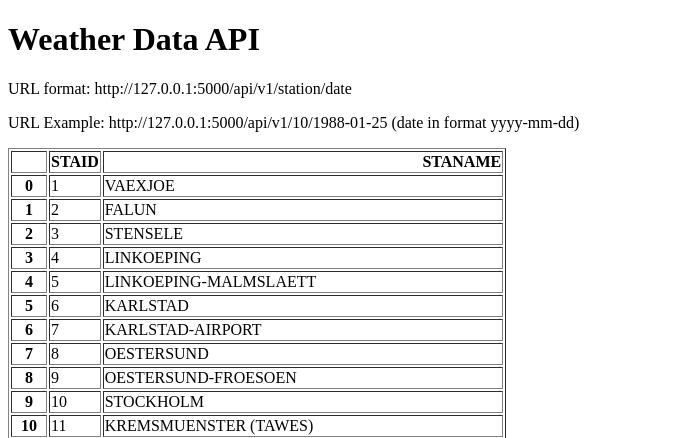
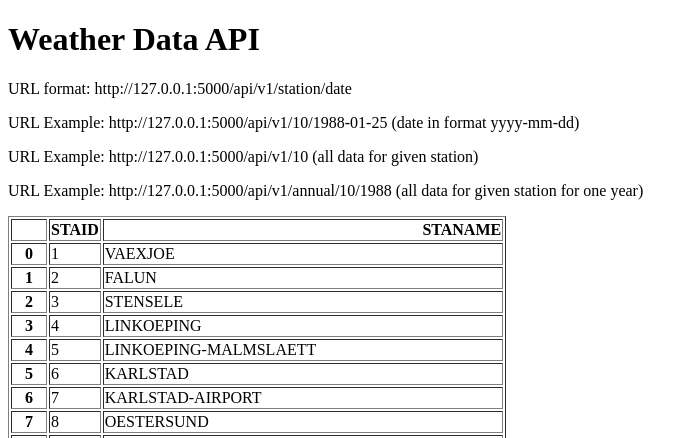
Before and after one commit to S1fam/WeatherAPI, a Flask app: page / in a window 1280 px wide. Shown: the top 438 px of the page, without its empty margins (0-698 px from the left). Run offline with Flask 3, Linux system fonts and the light colour scheme.

Commit message:
Add URL endpoint for annual and all data

```diff
--- a/main.py
+++ b/main.py
@@ -14,7 +14,7 @@ def home():
 
 @app.route("/api/v1/<weather_station>/<date>")  # <> special syntax for url we use in flask
 def station(weather_station, date):
-    filename = "data/TG_STAID" + str(weather_station).zfill(6) + ".txt"  # stations nr is extended to 6 digits by zeros
+    filename = "data_small/TG_STAID" + str(weather_station).zfill(6) + ".txt"  # stations nr is extended to 6 digits by zeros
     df = pd.read_csv(filename, skiprows=20, parse_dates=["    DATE"])
     # csv_date = f"{date[0:4]}-{date[4:6]}-{date[6:]}" if we wanted to add dashes for user
     temperature = df.loc[df['    DATE'] == date]['   TG'].squeeze() / 10
@@ -23,6 +23,23 @@ def station(weather_station, date):
             "temperature": temperature}
 
 
+@app.route("/api/v1/<weather_station>")
+def all_data(weather_station):
+    filename = "data_small/TG_STAID" + str(weather_station).zfill(6) + ".txt"
+    df = pd.read_csv(filename, skiprows=20, parse_dates=["    DATE"])
+    result = df.to_dict(orient="records")  # we put the whole dataframe into dictionary
+    return result
+
+
+@app.route("/api/v1/annual/<weather_station>/<year>")
+def yearly(weather_station, year):
+    filename = "data_small/TG_STAID" + str(weather_station).zfill(6) + ".txt"
+    df = pd.read_csv(filename, skiprows=20)
+    df['    DATE'] = df['    DATE'].astype(str)  # convert numbers to str
+    result = df[df['    DATE'].str.startswith(str(year))].to_dict(orient="records")
+    return result
+
+
 if __name__ == "__main__":
     app.run(debug=True)  # we only run this app if this script is ran directly
     # not when we say, import this script somewhere, that way in place where
--- a/templates/home.html
+++ b/templates/home.html
@@ -8,7 +8,9 @@
 
 <h1>Weather Data API</h1>
 <p>URL format: http://127.0.0.1:5000/api/v1/station/date</p>
-<p>URL Example: http://127.0.0.1:5000/api/v1/10/1988-01-25 (date in format yyyy-mm-dd)</p>  <!-- 25.10.1988 -->
+<p>URL Example: http://127.0.0.1:5000/api/v1/10/1988-01-25  (date in format yyyy-mm-dd)</p>  <!-- 25.10.1988 -->
+<p>URL Example: http://127.0.0.1:5000/api/v1/10  (all data for given station)</p>
+<p>URL Example: http://127.0.0.1:5000/api/v1/annual/10/1988  (all data for given station for one year)</p>
 <p>{{data|safe}}</p>
 </body>
 </html>
```
